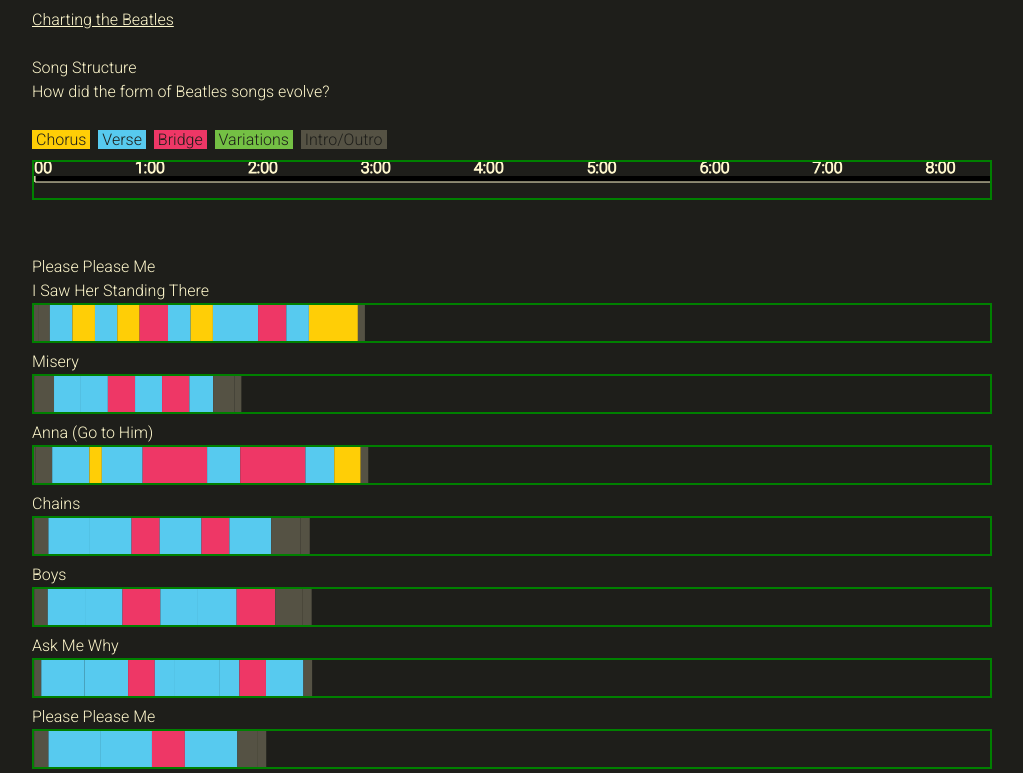
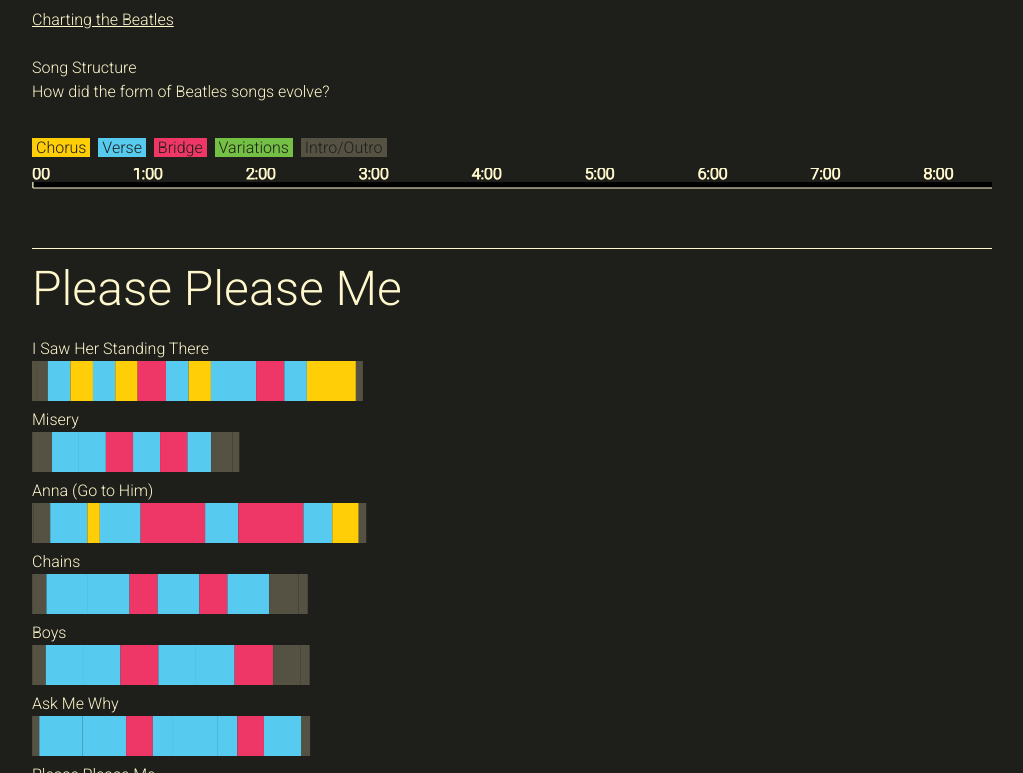
Before and after one commit to mikeville/beatles3, a plain HTML site: page index.html in a window 1280 px wide. Shown: the top 773 px of the page, without its empty margins (128-1151 px from the left). Drawn offline with Linux system fonts and the light colour scheme.

Commit message:
spacing adjustments

```diff
--- a/js/app.js
+++ b/js/app.js
@@ -152,7 +152,7 @@ var d3Sketch1 = function(){
 
   d3.select('#context-container__axis-container-axis')
     .append('svg')
-      .attr('height', height)
+      .attr('height', 25)
       .attr('width', width)
     .append('g')
       .attr('class', 'axis')
--- a/style/sass/partials/_grid.scss
+++ b/style/sass/partials/_grid.scss
@@ -47,7 +47,7 @@ html, body {
 
 
 svg {
-  @include border(green);
+  // @include border(green);
 }
 
 
@@ -84,9 +84,8 @@ svg {
 }
 
 .context-container__legend-container {
-  @include rhythm(0,0,0,1);
+  @include rhythm(0,1,0,1);
 }
-
 
 .legend__segment {
   display: inline;
@@ -99,3 +98,13 @@ svg {
 /*------------------------------------*\
     #TIMELINE
 \*------------------------------------*/
+
+.album-container,
+.album-container__label-container {
+  @include span(12 of 12);
+}
+
+
+.album-container {
+  @include rhythm(0,2,0,10);
+}
--- a/style/sass/partials/_skin.scss
+++ b/style/sass/partials/_skin.scss
@@ -13,3 +13,14 @@ html {
 .header {
   // background-color: grey;
 }
+
+
+
+/*------------------------------------*\
+    #TIMELINE
+\*------------------------------------*/
+
+
+.album-container {
+  border-top: 1px solid $text;
+}
--- a/style/sass/partials/_typography.scss
+++ b/style/sass/partials/_typography.scss
@@ -27,3 +27,15 @@ a {
 /*------------------------------------*\
     #HEADER
 \*------------------------------------*/
+
+
+
+
+/*------------------------------------*\
+    #TIMELINE
+\*------------------------------------*/
+
+.album-container__label-container__label {
+  @include adjust-font-size-to(3rem);
+  @include rhythm(0,0,0,3);
+}
```
Also changed, not shown: style/css/main.css.
